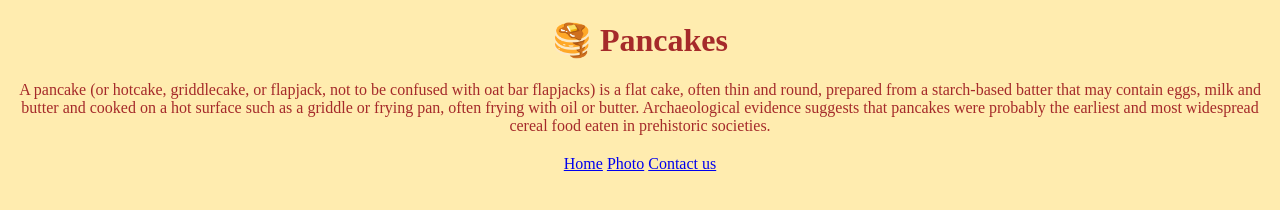
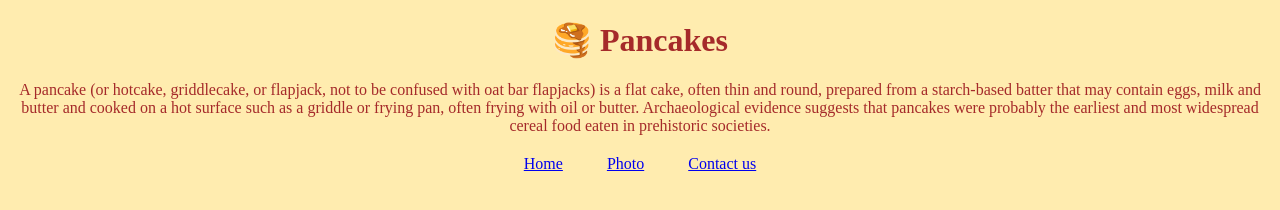
Before and after one commit to raheeeg/Croissant, a plain HTML site: page index.html in a window 1280 px wide. Drawn offline with Linux system fonts and the light colour scheme.

Commit message:
style
updated style for navigation links on remaining pages

```diff
--- a/index.html
+++ b/index.html
@@ -13,9 +13,9 @@
     as a griddle or frying pan, often frying with oil or butter. Archaeological evidence suggests that pancakes were
     probably the earliest and most widespread cereal food eaten in prehistoric societies.</p>
     <div class="links">
-    <a href="/">Home</a>
-    <a href="/photo.html">Photo</a>
-    <a href="/contact.html">Contact us</a>
+        <a class="nav-link" href="/">Home</a>
+        <a class="nav-link" href="/photo.html">Photo</a>
+        <a class="nav-link" href="/contact.html">Contact us</a>
     </div>
 
 </body>
```
Also changed, not shown: photo.html (+3 -3 lines).
